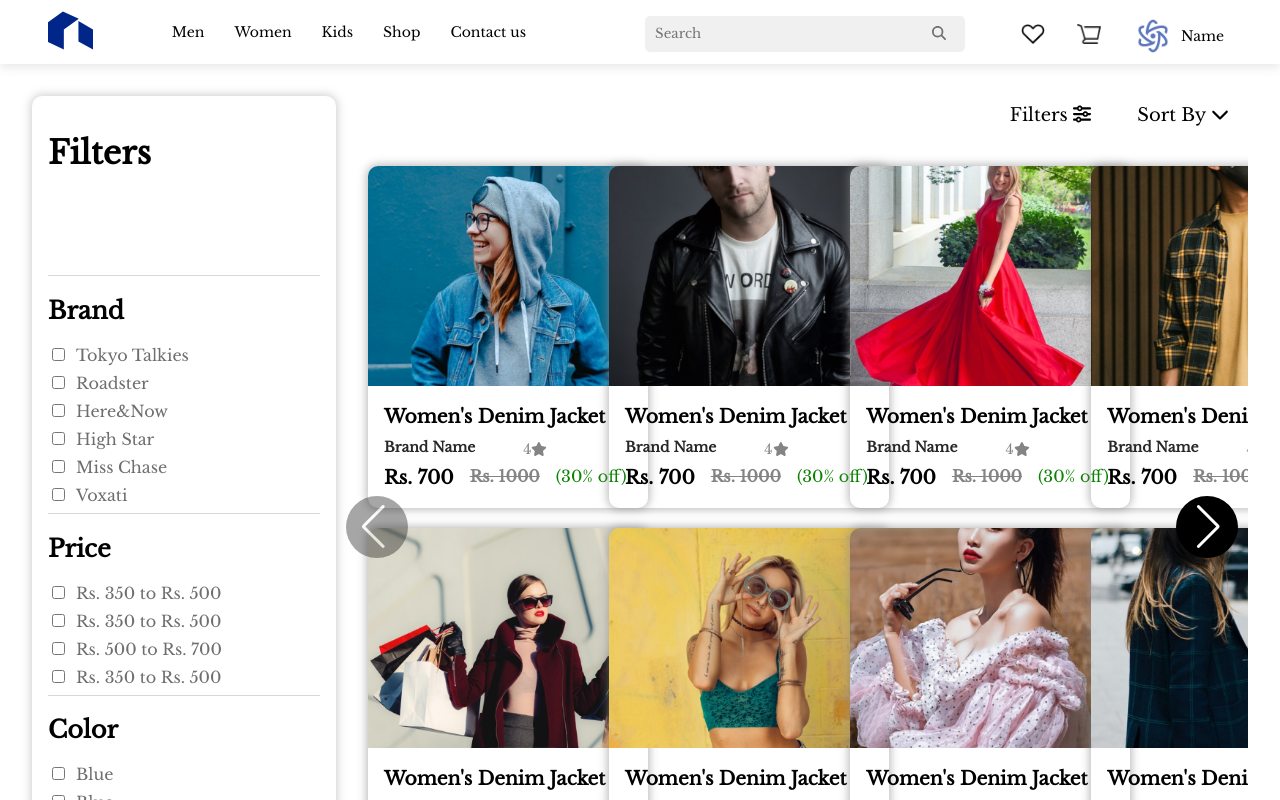
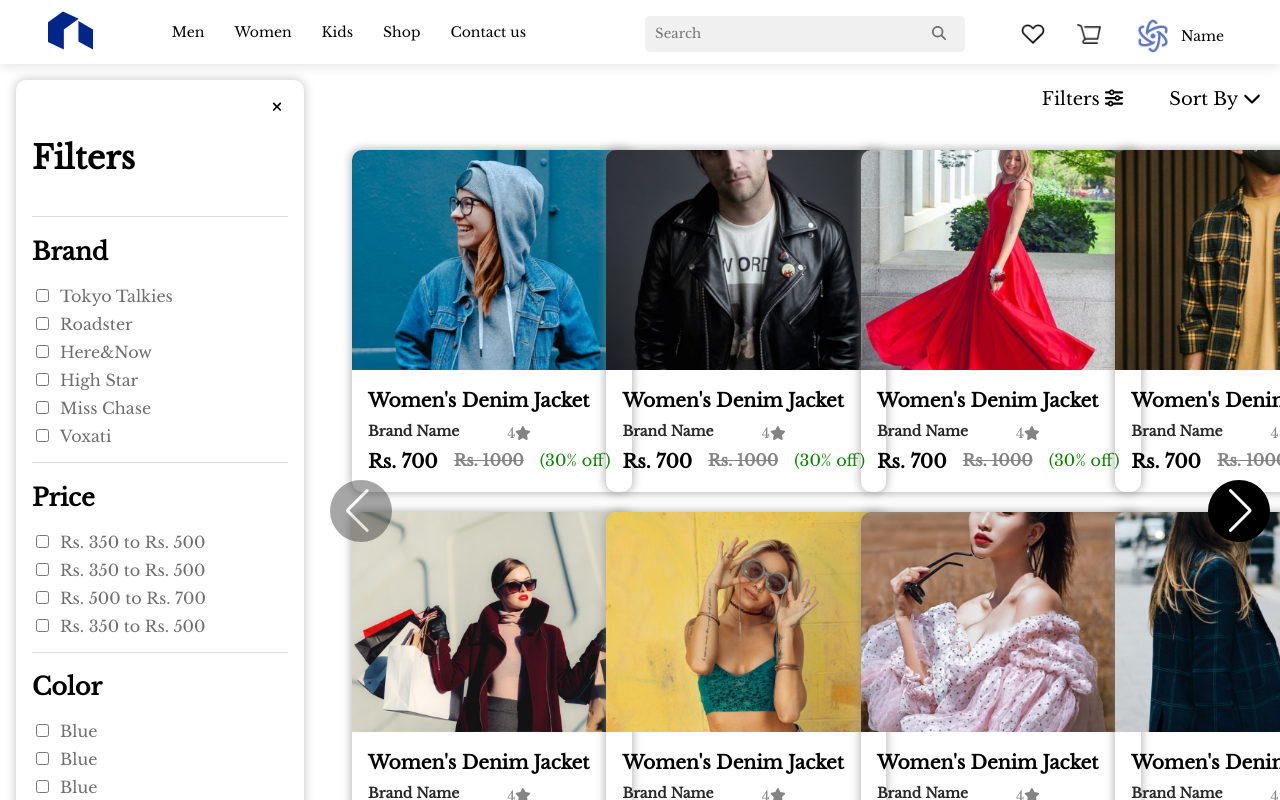
Before and after one commit to AndriaSalah/E-commerce-UI, a React (Create React App) app in the folder Website/e-commerce-ui/: page /Products in a window 1280 px wide. Shown: the top 800 px of the page. Built offline with nearby package versions, Linux system fonts and the light colour scheme.

Commit message:
Filters bar now hide and unhide
--Filters bar now hide and unhide
--tweaked the filters bar a little bit
-added the close button
-added the clear all button that appears if there are selected tags
-- the Filters(Selected tags area) is now sticky when something is chosen

```diff
--- a/Website/e-commerce-ui/src/Components/Men/ProductFilters/ProductFilters.css
+++ /dev/null
@@ -1,48 +0,0 @@
-.ProductFilters{
-    font-family: 'Libre Baskerville', serif;
-    width: 20rem;
-    padding: 1rem;
-    box-shadow: 0 0 10px 1px rgba(138, 136, 136, 0.44);
-    -webkit-box-shadow: 0 0 10px 1px rgba(138, 136, 136, 0.44);
-    -moz-box-shadow: 0 0 10px 1px rgba(138, 136, 136, 0.44);
-    border-radius: 10px;
-}
-.ProductFilters span{
-    display: block;
-    width: 100%;
-    height: 1px;
-    background-color: #d9d8d8;
-}
-.ProductFilters #tag{
-    margin: 8px 0;
-}
-.ProductFilters #tag label{
-    color: #6e6e6e;
-    margin-left: 8px;
-}
-.ProductFilters #tag input[type="checkbox"]{
-    background-color: #848484 ;
-}
-.ProductFilters .selectedTags{
-    display:flex;
-    flex-flow: wrap;
-    transition-duration: 1s;
-    min-height: 5rem;
-}
-.ProductFilters .selectedTags .Tag{
-    background : #F0F0F0;
-    color:black ;
-    border-radius:10px;
-    width:fit-content;
-    height: fit-content;
-    padding:5px 12px;
-    margin:2px;
-}
-.ProductFilters .selectedTags .Tag button{
-    border: none;
-    cursor: pointer;
-    transition-duration: 0.4s;
-}
-.ProductFilters .selectedTags .Tag button:hover{
-    color: #b03535;
-}
--- a/Website/e-commerce-ui/src/Components/Men/ProductFilters/ProductFilters.js
+++ /dev/null
@@ -1,73 +0,0 @@
-import {useState} from "react";
-import './ProductFilters.css'
-
-import {FontAwesomeIcon} from "@fortawesome/react-fontawesome";
-import {faXmark} from "@fortawesome/free-solid-svg-icons";
-
-const ProductFilters = ()=>{
-    const [SelectedTags,SetSelectedTags] = useState([])
-    let Brands=["Tokyo Talkies","Roadster","Here&Now","High Star","Miss Chase","Voxati"]
-    let Prices=["Rs. 350 to Rs. 500","Rs. 350 to Rs. 500","Rs. 500 to Rs. 700","Rs. 350 to Rs. 500",]
-    let Colors=["Blue","Blue","Blue","Blue","Blue"]
-    let Discounts=["10% and above","20% and above","30% and above","40% and above","50% and above","60% and above"]
-    function setFilter (filter){
-        if(!SelectedTags.includes(filter)) SetSelectedTags([...SelectedTags,filter])
-        else SetSelectedTags (SelectedTags.filter(tag => tag !== filter))
-    }
-
-
-    return(
-        <div className={"ProductFilters"}>
-            <h1>Filters</h1>
-            <div className={"selectedTags"}>{SelectedTags.map(tag=>
-                <div className={"Tag"}  >
-                    {tag}
-                </div>
-            )}</div>
-            <span></span>
-            <h2>Brand</h2>
-            {
-                Brands.map((Brand)=> (
-                    <div id={"tag"}>
-                        <input type={"checkbox"} value={Brand} name={Brand} onClick={()=>setFilter(Brand)}/>
-                        <label htmlFor={Brand}>{Brand}</label>
-                    </div>
-                    )
-                )
-            }
-            <span></span>
-            <h2>Price</h2>
-            {
-                Prices.map(Price =>
-                    <div id={"tag"}>
-                        <input type={"checkbox"} value={Price} name={Price} onClick={()=>setFilter(Price)}/>
-                        <label htmlFor={Price}>{Price}</label>
-                    </div>
-                )
-            }
-            <span></span>
-            <h2>Color</h2>
-            {
-                Colors.map(Color=>
-                    <div id={"tag"}>
-                        <input type={"checkbox"} value={Color} name={Color} onClick={()=>setFilter(Color)}/>
-                        <label htmlFor={Color}>{Color}</label>
-                    </div>
-                )
-            }
-            <span></span>
-            <h2>Discount Range</h2>
-            {
-                Discounts.map(Discount=>
-                    <div id={"tag"}>
-                        <input type={"checkbox"} value={Discount} name={Discount} onClick={()=>setFilter(Discount)}/>
-                        <label htmlFor={Discount}>{Discount}</label>
-                    </div>
-                )
-            }
-        </div>
-    )
-}
-
-
-export default ProductFilters
--- a/Website/e-commerce-ui/src/Components/Pages/Products.css
+++ b/Website/e-commerce-ui/src/Components/Pages/Products.css
@@ -1,5 +1,5 @@
 .Products{
     display: flex;
     justify-content: space-around;
-    margin: 2rem;
+
 }
--- a/Website/e-commerce-ui/src/Components/Pages/Products.js
+++ b/Website/e-commerce-ui/src/Components/Pages/Products.js
@@ -1,14 +1,21 @@
 import './Products.css'
-import ProductsDisplay from "../Men/ProductDisplay/ProductsDisplay";
-import ProductFilters from "../Men/ProductFilters/ProductFilters";
-const Products = () =>{
+import ProductsDisplay from "../Products/ProductDisplay/ProductsDisplay";
+import ProductFilters from "../Products/ProductFilters/ProductFilters";
+import {useState} from "react";
 
-return (
-    <div className={"Products"}>
-        <ProductFilters/>
-        <ProductsDisplay></ProductsDisplay>
-    </div>
-);
+const Products = () => {
+    const [barShown, SetBarShown] = useState(true)
+
+    function showFiltersBar() {
+    !barShown ? SetBarShown(true) : SetBarShown(false)
+    }
+
+    return (
+        <div className={"Products"}>
+            <ProductFilters Shown={barShown} ShowFiltersBar={showFiltersBar}/>
+            <ProductsDisplay Shown={barShown} ShowFiltersBar={showFiltersBar}></ProductsDisplay>
+        </div>
+    );
 }
 
 export default Products
--- a/Website/e-commerce-ui/src/Components/Men/ProductDisplay/ProductsDisplay.css
+++ b/Website/e-commerce-ui/src/Components/Products/ProductDisplay/ProductsDisplay.css
@@ -1,12 +1,21 @@
 .ProductDisplay{
     width: 75%;
+    margin-top: 1rem;
+}
+.Expand{
+    width: 100% !important;
 }
 .ProductDisplay .swiper{
     padding: 2rem;
 }
-
+.Expand .swiper{
+    padding: 1rem !important;
+}
 .ProductDisplay .swiper-pagination{
     bottom: 5px !important;
+}
+.Expand .swiper-pagination{
+    bottom: -4px !important;
 }
 .ProductDisplay #options{
     text-align: right;
--- a/Website/e-commerce-ui/src/Components/Men/ProductDisplay/ProductsDisplay.js
+++ b/Website/e-commerce-ui/src/Components/Products/ProductDisplay/ProductsDisplay.js
@@ -8,7 +8,7 @@ import './ProductsDisplay.css'
 import 'swiper/css/navigation';
 import {FontAwesomeIcon} from "@fortawesome/react-fontawesome";
 import {faSliders,faChevronDown} from "@fortawesome/free-solid-svg-icons";
-const ProductsDisplay = ()=>{
+const ProductsDisplay = (props)=>{
     const Products=Object.values(productImages).map((img)=>(
 
         {
@@ -23,16 +23,16 @@ const ProductsDisplay = ()=>{
 
     ))
     return(
-        <div className={"ProductDisplay"}>
+        <div className={"ProductDisplay " + (!props.Shown ? "Expand" : "")}>
             <div id={"options"}>
-                <button>Filters <FontAwesomeIcon id={"icon"} icon={faSliders} /></button>
+                <button onClick={props.ShowFiltersBar}>Filters <FontAwesomeIcon id={"icon"} icon={faSliders} /></button>
                 <button>Sort By  <FontAwesomeIcon id={"icon"} icon={faChevronDown} /></button>
             </div>
             <div id={"View"}>
                 <Swiper
                     modules={[Grid ,Pagination ,Navigation]}
                     spaceBetween={20}
-                    slidesPerView={3.6}
+                    slidesPerView={props.Shown? 3.6:4.6}
                     navigation={true}
                     pagination={{clickable: true, type: "bullets"}}
                     grid={{rows:2 , fill:"row"}}
--- /dev/null
+++ b/Website/e-commerce-ui/src/Components/Products/ProductFilters/ProductFilters.css
@@ -0,0 +1,19 @@
+.ProductFilters{
+    overflow-y: scroll;
+    position: relative;
+    font-family: 'Libre Baskerville', serif;
+    width: 20rem;
+    height: 50rem;
+    box-shadow: 0 0 10px 1px rgba(138, 136, 136, 0.44);
+    -webkit-box-shadow: 0 0 10px 1px rgba(138, 136, 136, 0.44);
+    -moz-box-shadow: 0 0 10px 1px rgba(138, 136, 136, 0.44);
+    border-radius: 10px;
+    transition-duration: 0.5s;
+    margin: 1rem;
+}
+.Hide{
+   display: none;
+}
+.ProductFilters .Container{
+    margin: 1rem;
+}
--- /dev/null
+++ b/Website/e-commerce-ui/src/Components/Products/ProductFilters/ProductFilters.js
@@ -0,0 +1,37 @@
+import {useState} from "react";
+import './ProductFilters.css'
+
+import Section from "./Section/Section";
+import SelectedTags from "./SelectedTags/SelectedTags";
+
+const ProductFilters = (props) => {
+    const [Tags, SetTags] = useState([])
+    let Brands = ["Tokyo Talkies", "Roadster", "Here&Now", "High Star", "Miss Chase", "Voxati"]
+    let Prices = ["Rs. 350 to Rs. 500", "Rs. 350 to Rs. 500", "Rs. 500 to Rs. 700", "Rs. 350 to Rs. 500",]
+    let Colors = ["Blue", "Blue", "Blue", "Blue", "Blue"]
+    let Discounts = ["10% and above", "20% and above", "30% and above", "40% and above", "50% and above", "60% and above"]
+
+    function setFilter(filter) {
+        if (!Tags.includes(filter)) SetTags([...Tags, filter])
+        else SetTags(Tags.filter(tag => tag !== filter))
+    }
+    function cleatFilters(){
+        SetTags([])
+
+    }
+
+    return (
+        <div className={"ProductFilters " + (!props.Shown ? "Hide" : "")}>
+            <div className={"Container"}>
+                <SelectedTags tags={Tags} ShowFilterBar={props.ShowFiltersBar} ClearFilter={cleatFilters}/>
+                <Section title={"Brand"} content={Brands} setFilter={(tag)=>setFilter(tag)} selectedTags={Tags}  />
+                <Section title={"Price"} content={Prices} setFilter={(tag)=>setFilter(tag)} selectedTags={Tags} />
+                <Section title={"Color"} content={Colors} setFilter={(tag)=>setFilter(tag)} selectedTags={Tags} />
+                <Section title={"Discount Range"} content={Discounts} setFilter={(tag)=>setFilter(tag)} selectedTags={Tags} />
+            </div>
+        </div>
+    )
+}
+
+
+export default ProductFilters
--- /dev/null
+++ b/Website/e-commerce-ui/src/Components/Products/ProductFilters/Section/Section.css
@@ -0,0 +1,17 @@
+.ProductFilters #tag{
+    margin: 8px 0;
+}
+.ProductFilters #tag label{
+    color: #6e6e6e;
+    margin-left: 8px;
+}
+.ProductFilters #tag input[type="checkbox"]{
+    background-color: #848484 ;
+}
+.ProductFilters span{
+    display: block;
+    width: 100%;
+    height: 1px;
+    background-color: #d9d8d8;
+    margin-top: 1rem;
+}
--- /dev/null
+++ b/Website/e-commerce-ui/src/Components/Products/ProductFilters/Section/Section.js
@@ -0,0 +1,24 @@
+import './Section.css'
+const Section = ({title, content , setFilter , selectedTags}) => {
+    return (
+        <div>
+            <h2>{title}</h2>
+            {
+                content.map((item) => (
+                        <div id={"tag"}>
+                            <input type={"checkbox"}
+                                   value={item}
+                                   name={item}
+                                   onClick={() => setFilter(item)}
+                                   checked={selectedTags.includes(item)}
+                            />
+                            <label htmlFor={item}>{item}</label>
+                        </div>
+                    )
+                )
+            }
+            <span></span>
+        </div>
+    )
+}
+export default Section
--- /dev/null
+++ b/Website/e-commerce-ui/src/Components/Products/ProductFilters/SelectedTags/SelectedTags.css
@@ -0,0 +1,40 @@
+.ProductFilters .Sticky{
+    position: sticky;
+    top:0;
+    background-color: #FFFFFF;
+    padding-bottom:1rem;
+
+}
+
+.ProductFilters .selectedTags{
+    display:flex;
+    flex-flow: wrap;
+    transition-duration: 1s;
+
+}
+.ProductFilters .selectedTags .Tag{
+    background : #F0F0F0;
+    color:black ;
+    border-radius:10px;
+    width:fit-content;
+    height: fit-content;
+    padding:5px 12px;
+    margin:2px;
+}
+.ProductFilters .Right__Button{
+    text-align: right;
+}
+.ProductFilters .Right__Button button{
+    background-color: transparent;
+    border: none;
+    cursor: pointer;
+    transition-duration: 0.4s;
+}
+.ProductFilters .Right__Button button:hover{
+    color: #b03535;
+}
+
+.ProductFilters .Right__Button .Hide{
+    position: absolute;
+    opacity: 0;
+}
--- /dev/null
+++ b/Website/e-commerce-ui/src/Components/Products/ProductFilters/SelectedTags/SelectedTags.js
@@ -0,0 +1,25 @@
+import './SelectedTags.css'
+import {FontAwesomeIcon} from "@fortawesome/react-fontawesome";
+import {faXmark} from "@fortawesome/free-solid-svg-icons";
+const SelectedTags = ({tags, ShowFilterBar , ClearFilter}) =>{
+    return(
+        <div className={tags.length !== 0 ? "Sticky":""}>
+            <div className={"Right__Button"}>
+                <button onClick={ShowFilterBar}><FontAwesomeIcon icon={faXmark}/></button>
+            </div>
+            <h1>Filters</h1>
+            <div className={"selectedTags"}>{tags.map(tag =>
+                <div className={"Tag"}>
+                    {tag}
+                </div>
+            )}</div>
+            <div className={"Right__Button"}>
+                <button className={tags.length === 0 ? "Hide":""} onClick={ClearFilter}>Clear all</button>
+            </div>
+            <span></span>
+        </div>
+
+    )
+}
+
+export default SelectedTags
```
